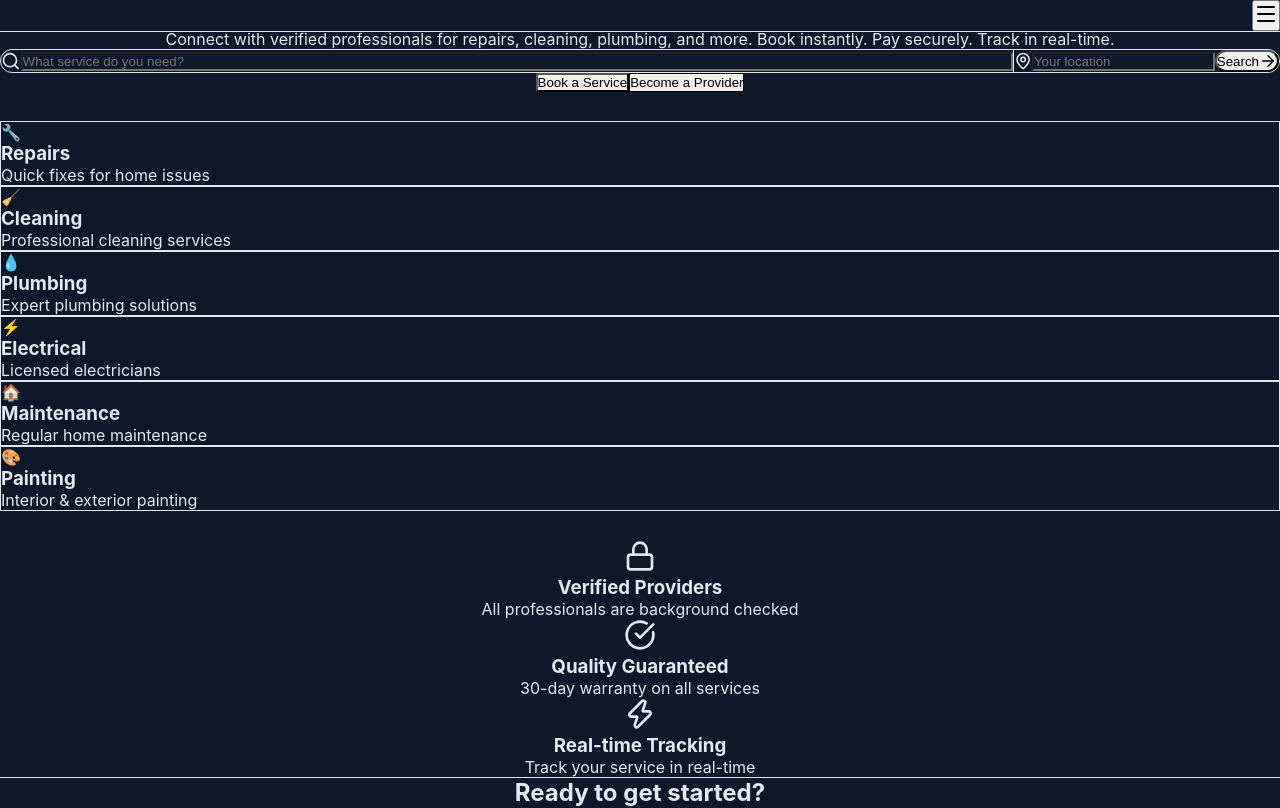
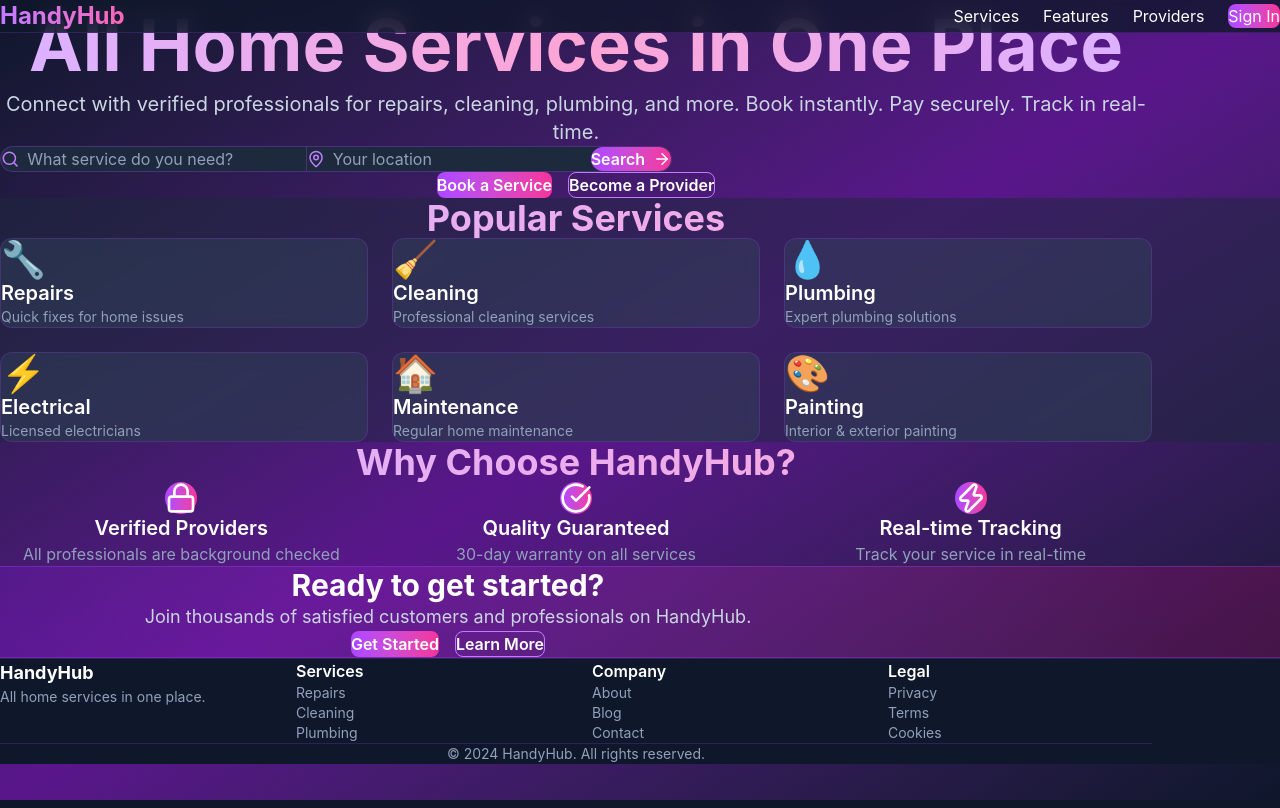
Before and after one commit to Kxrthz/Handy-Hub, a Next.js app: page / in a window 1280 px wide. Shown: the top 808 px of the page. Built offline with nearby package versions, Linux system fonts and the light colour scheme.

Commit message:
Fix: Update globals.css for Tailwind CSS v4 syntax (@import instead of @tailwind)

```diff
--- a/app/globals.css
+++ b/app/globals.css
@@ -1,6 +1,4 @@
-@tailwind base;
-@tailwind components;
-@tailwind utilities;
+@import "tailwindcss";
 
 * {
   margin: 0;
@@ -17,5 +15,3 @@ body {
   background: #0f172a;
   color: #e2e8f0;
 }
-
-/* Tailwind base styles will apply here */
```
